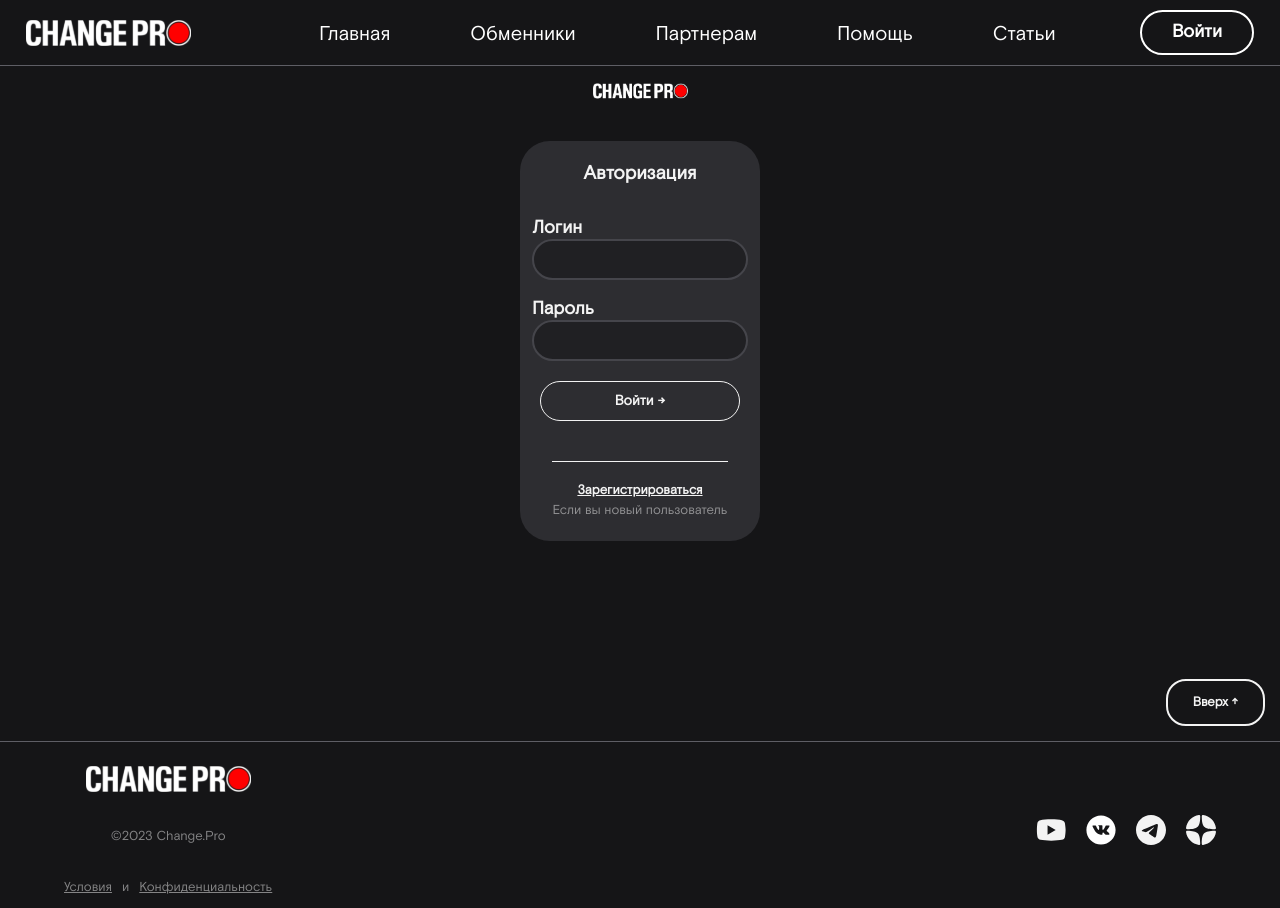
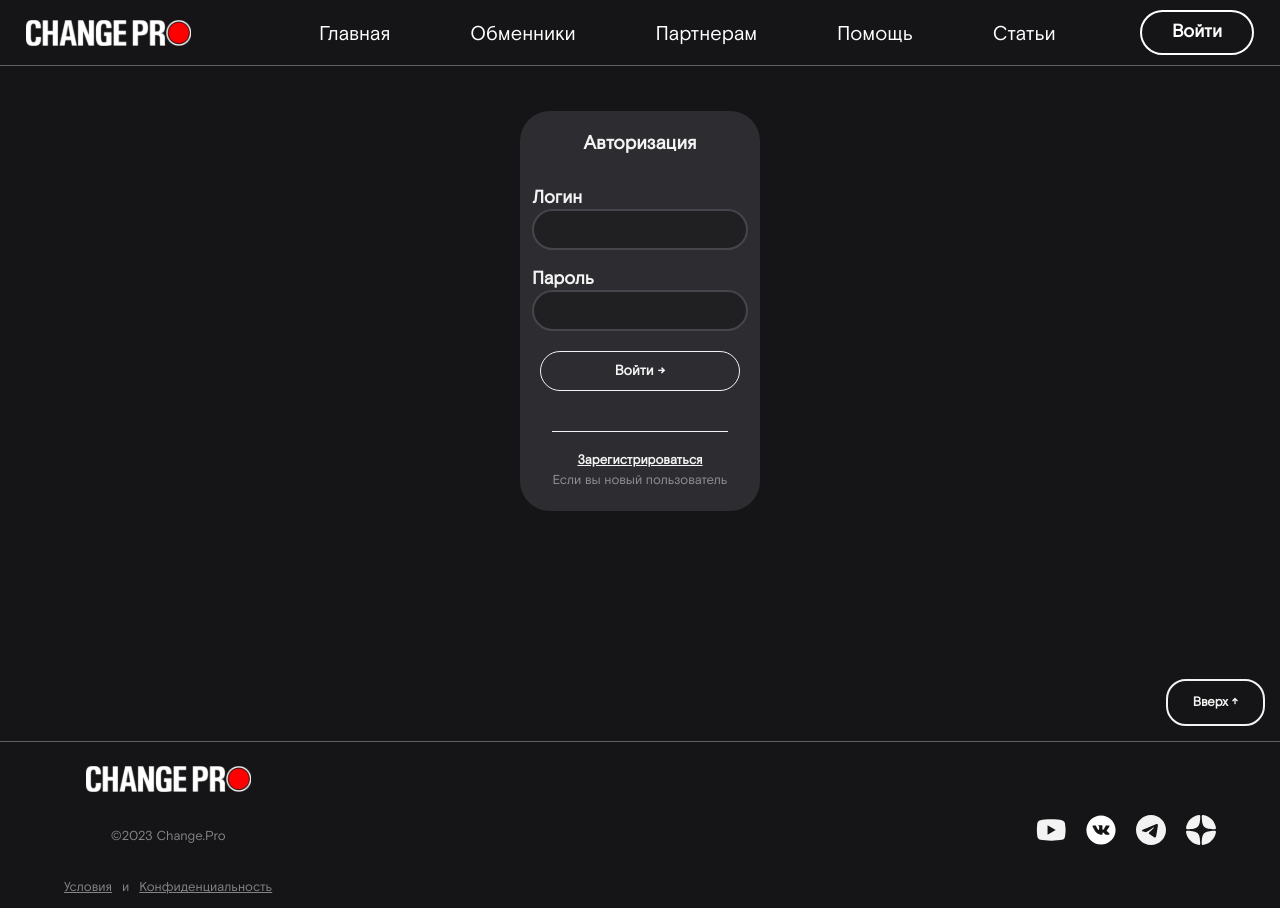
Before and after one commit to yamerun/web, a React (Vite) app: page /login in a window 1280 px wide. Built offline with nearby package versions, Linux system fonts and the light colour scheme; no server answers.

Commit message:
FIX: delete logo from Login page

```diff
--- a/src/pages/LoginPage/LoginPage.jsx
+++ b/src/pages/LoginPage/LoginPage.jsx
@@ -36,12 +36,6 @@
 	return (
 		<div className={style.LoginPage}>
 			<div className={style.LoginPage__formBox}>
-        <img
-          alt="logo"
-          src={logo}
-          className={style.LoginPage__logo}
-          onClick={goMain}
-        />
 				<div className={style.LoginPage__form}>
 					<h1 className={style.LoginPage__header}>Авторизация</h1>
 					<Input />
```
Lines whose indentation alone changed are shown as unchanged.
